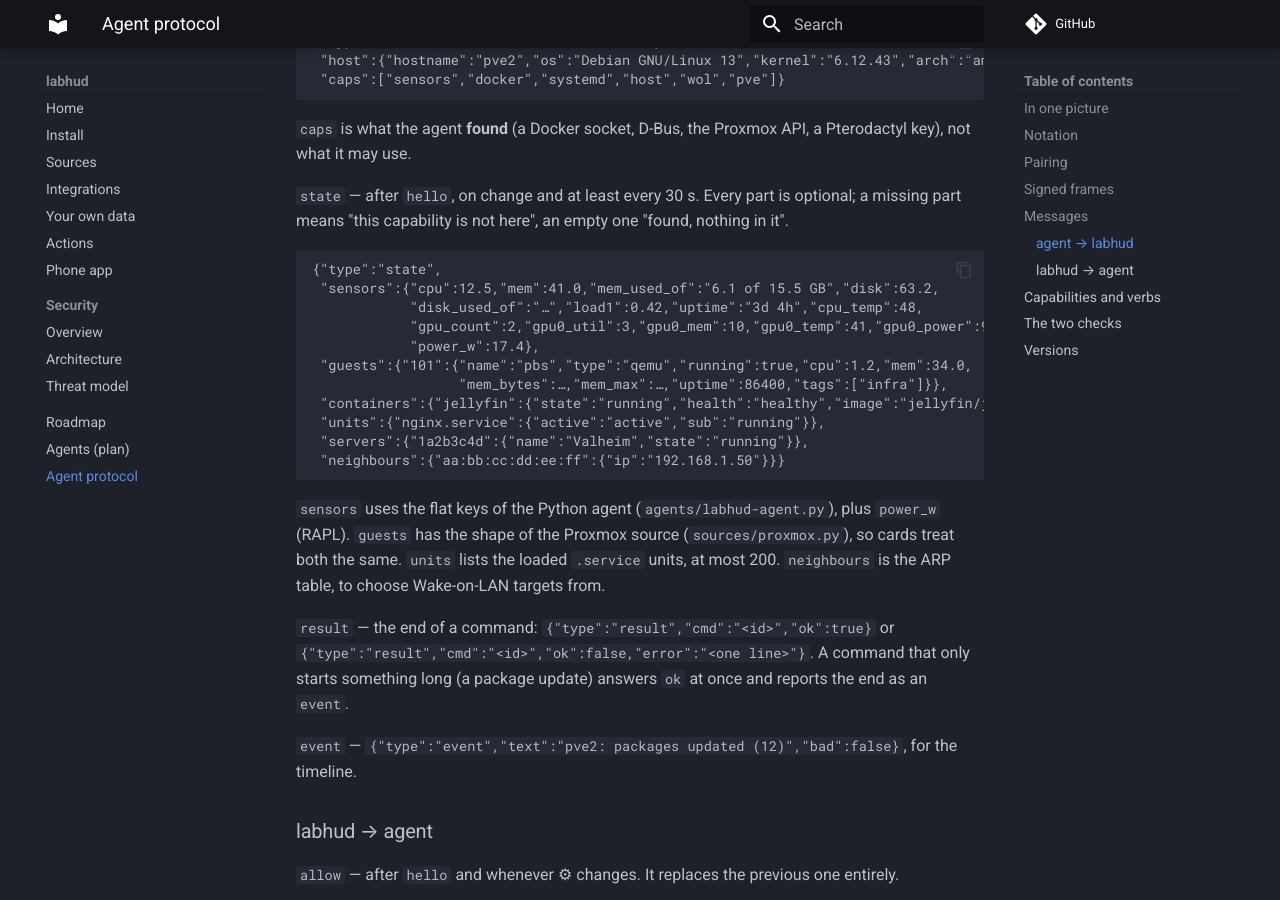
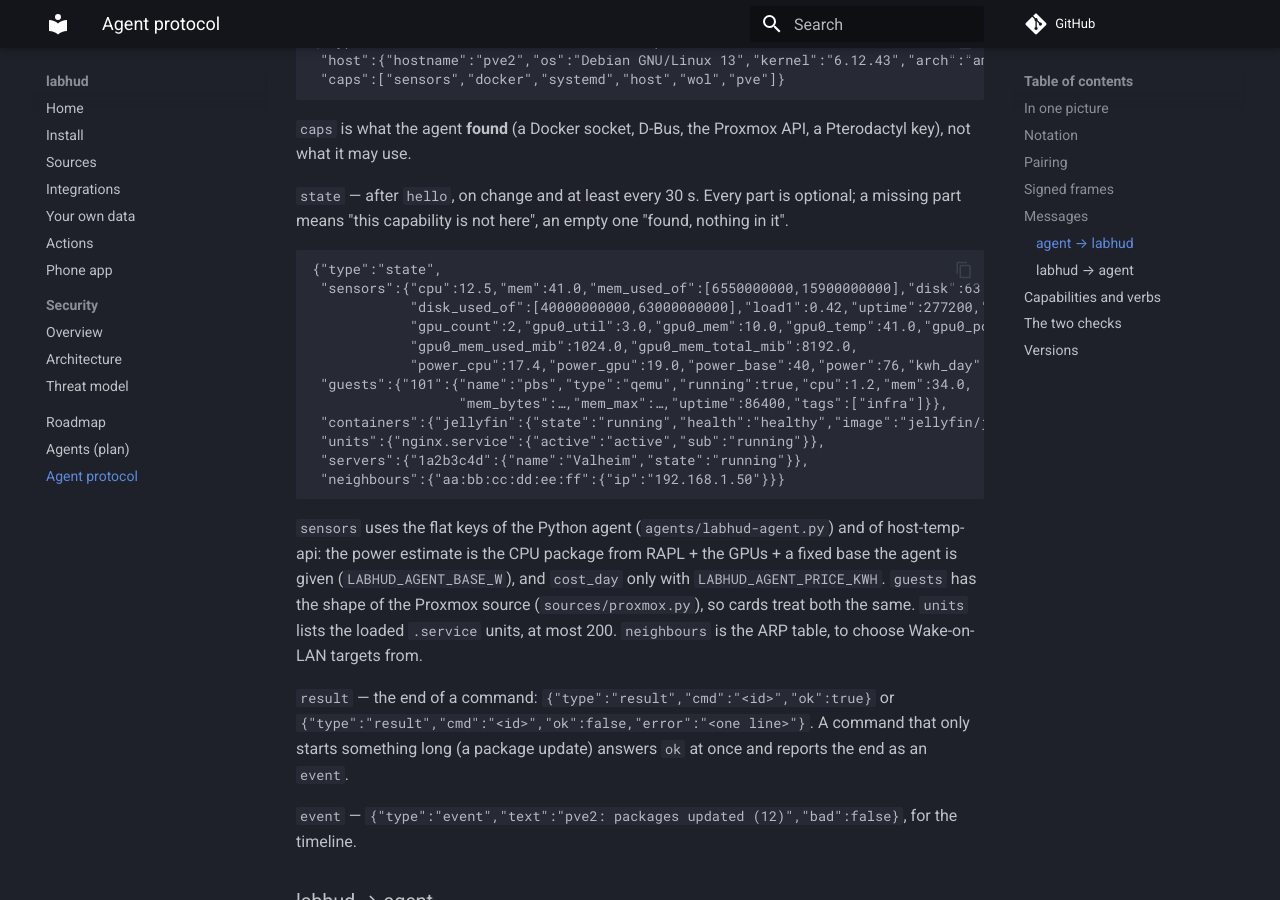
Before and after one commit to Mithrandler/labhud, an MkDocs documentation site: the page built from docs/agent-protocol.md, in a window 1280 px wide and 900 px high, scrolled down 2778 px. Built offline with MkDocs 1.6.1 and Material for MkDocs 9.7.7, drawn with Linux system fonts in a browser that asks for light colours; comment, search, counter and statistics services are not loaded.

Commit message:
Agent protocol: the sensor keys as the Go agent sends them
Co-Authored-By: Claude Opus 5.5 <noreply@anthropic.com>

````diff
--- a/docs/agent-protocol.md
+++ b/docs/agent-protocol.md
@@ -124,10 +124,11 @@ part means "this capability is not here", an empty one "found, nothing in it".
 
 ```json
 {"type":"state",
- "sensors":{"cpu":12.5,"mem":41.0,"mem_used_of":"6.1 of 15.5 GB","disk":63.2,
-            "disk_used_of":"…","load1":0.42,"uptime":"3d 4h","cpu_temp":48,
-            "gpu_count":2,"gpu0_util":3,"gpu0_mem":10,"gpu0_temp":41,"gpu0_power":9.5,
-            "power_w":17.4},
+ "sensors":{"cpu":12.5,"mem":41.0,"mem_used_of":[6550000000,15900000000],"disk":63.2,
+            "disk_used_of":[40000000000,63000000000],"load1":0.42,"uptime":277200,"cpu_temp":48.0,
+            "gpu_count":2,"gpu0_util":3.0,"gpu0_mem":10.0,"gpu0_temp":41.0,"gpu0_power":9.5,
+            "gpu0_mem_used_mib":1024.0,"gpu0_mem_total_mib":8192.0,
+            "power_cpu":17.4,"power_gpu":19.0,"power_base":40,"power":76,"kwh_day":1.82,"cost_day":2.37},
  "guests":{"101":{"name":"pbs","type":"qemu","running":true,"cpu":1.2,"mem":34.0,
                   "mem_bytes":…,"mem_max":…,"uptime":86400,"tags":["infra"]}},
  "containers":{"jellyfin":{"state":"running","health":"healthy","image":"jellyfin/jellyfin"}},
@@ -136,8 +137,9 @@ part means "this capability is not here", an empty one "found, nothing in it".
  "neighbours":{"aa:bb:cc:dd:ee:ff":{"ip":"192.168.1.50"}}}
 ```
 
-`sensors` uses the flat keys of the Python agent (`agents/labhud-agent.py`), plus `power_w`
-(RAPL). `guests` has the shape of the Proxmox source (`sources/proxmox.py`), so cards treat both
+`sensors` uses the flat keys of the Python agent (`agents/labhud-agent.py`) and of
+host-temp-api: the power estimate is the CPU package from RAPL + the GPUs + a fixed base the
+agent is given (`LABHUD_AGENT_BASE_W`), and `cost_day` only with `LABHUD_AGENT_PRICE_KWH`. `guests` has the shape of the Proxmox source (`sources/proxmox.py`), so cards treat both
 the same. `units` lists the loaded `.service` units, at most 200.
 `neighbours` is the ARP table, to choose Wake-on-LAN targets from.
 
````
